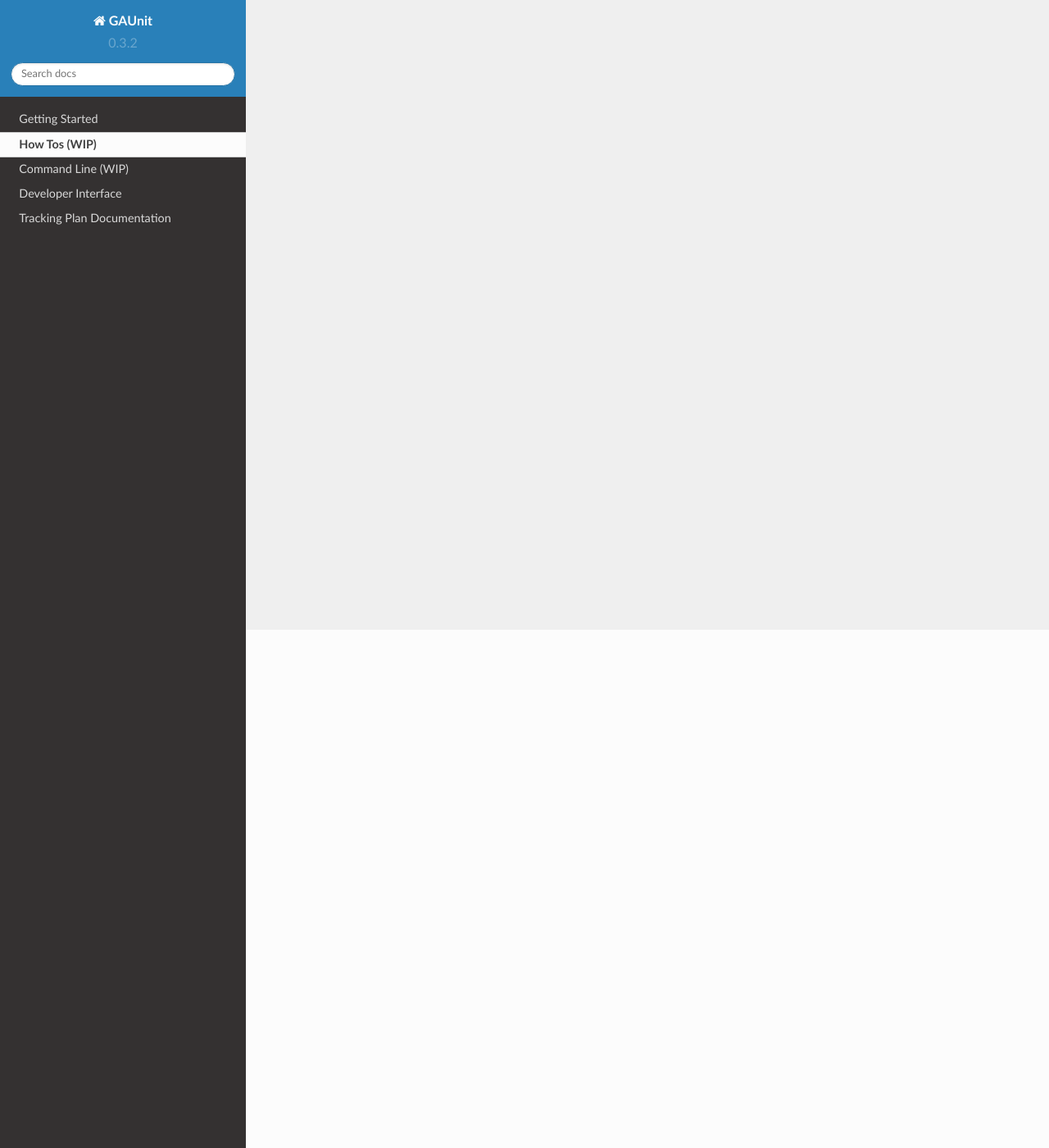
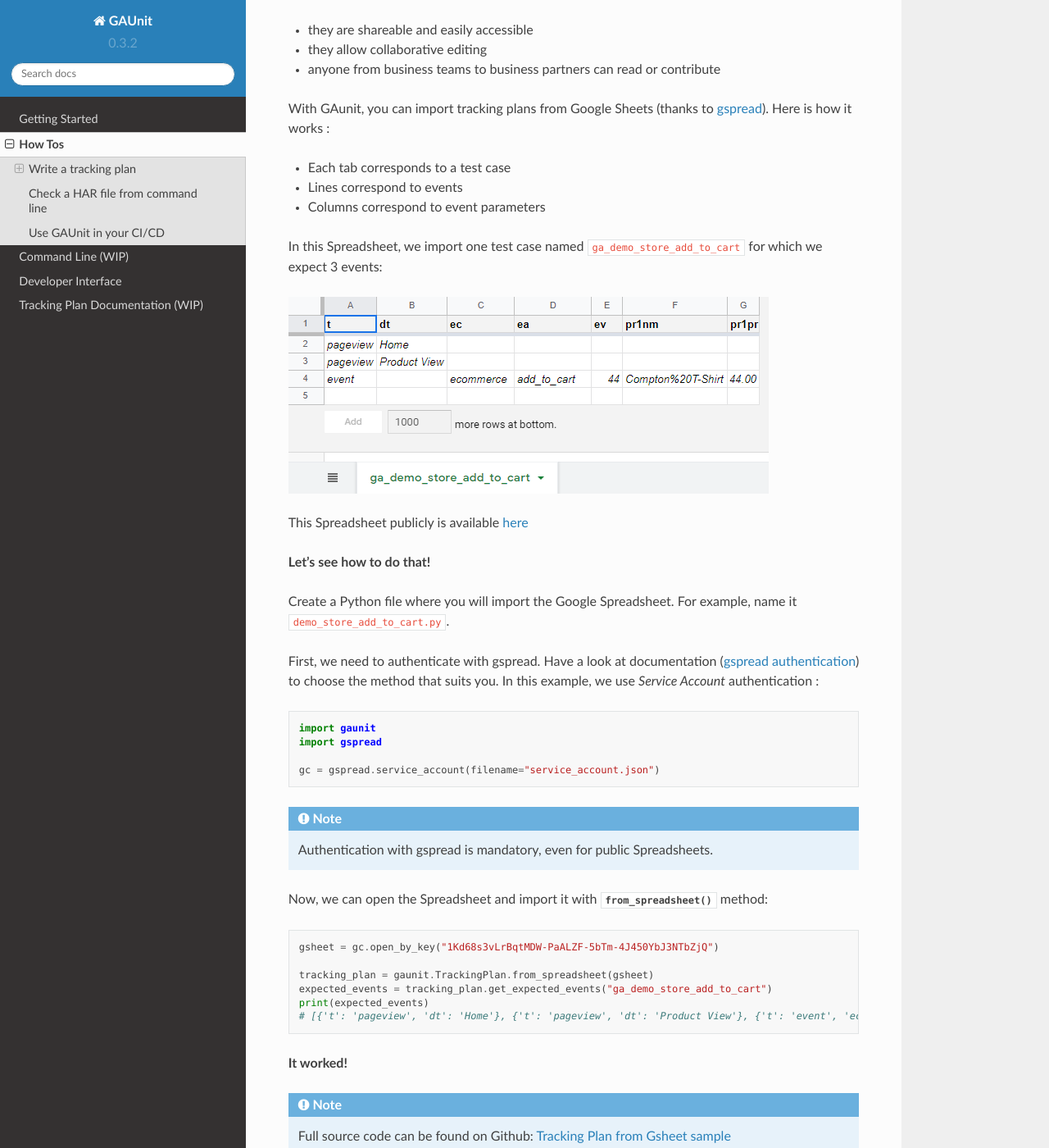
Before and after one commit to VinceCabs/GAUnit, a Sphinx documentation site: the page built from docs/howtos.rst, in a window 1280 px wide and 1400 px high, scrolled down 632 px. Shown: the whole window at 82% size. Built offline with Sphinx 7.4.7 and the Read the Docs theme 2.0.0, drawn with Linux system fonts in a browser that asks for light colours; some of the changed text lies outside the part shown.

Commit message:
📘docs: add how tos for tracking plans
- 3 methods: Gsheet, Python, Json
- add WIP howtos
- minor change on existing WIP sections
- minor change go Gsheet sample

```diff
--- a/docs/howtos.rst
+++ b/docs/howtos.rst
@@ -1,16 +1,145 @@
 .. howtos:
 
-How Tos (WIP)
+How Tos
 =================
 
-..
-  Write a tracking plan
-  -----------------------
-  in Python
-  ^^^^^^^^^^^^
-  in a JSON file
-  ^^^^^^^^^^^^^^^
-  in Google Sheet
-  ^^^^^^^^^^^^^^^^
-  Extract existing events for future tests
-  ^^^^^^^^^^^^^^^^^^^^^^^^^^^^^^^^^^^^^^^^^^
+In this part, we assume you already have the basics of GAUnit. If not,
+we advise to read the :ref:`tutorial` section.
+
+Write a tracking plan
+-------------------------
+
+with a JSON file
+^^^^^^^^^^^^^^^^^
+
+See :ref:`write_tracking_plan` from *Getting Started* section to get an example
+of a ``tracking_plan.json`` file.
+
+You can then import the file with these 2 lines of code:
+
+.. code:: python
+
+    import gaunit
+
+    tracking_plan = gaunit.TrackingPlan.from_json("tracking_plan.json")
+
+
+with Google Sheet
+^^^^^^^^^^^^^^^^^^^^
+
+Google Sheets can be very convenient for tracking plans:
+
+- they are shareable and easily accessible
+- they allow collaborative editing
+- anyone from business teams to business partners can read or contribute
+
+With GAunit, you can import tracking plans from Google Sheets (thanks to `gspread <https://gspread.readthedocs.io/en/latest/>`_).
+Here is how it works :
+
+- Each tab corresponds to a test case
+- Lines correspond to events
+- Columns correspond to event parameters
+
+In this Spreadsheet, we import one test case named ``ga_demo_store_add_to_cart`` for which we expect 3 events:
+
+.. image:: img/tracking_plan_gsheet.png
+
+This Spreadsheet publicly is available `here <https://docs.google.com/spreadsheets/d/1Kd68s3vLrBqtMDW-PaALZF-5bTm-4J450YbJ3NTbZjQ>`_
+
+**Let's see how to do that!**
+
+Create a Python file where you will import the Google Spreadsheet.
+For example, name it ``demo_store_add_to_cart.py``.
+
+First, we need to authenticate with gspread. Have a look at documentation
+(`gspread authentication <https://gspread.readthedocs.io/en/latest/oauth2.html>`_) to choose the method that suits you.
+In this example, we use *Service Account* authentication :
+
+.. code:: python
+
+    import gaunit
+    import gspread
+
+    gc = gspread.service_account(filename="service_account.json")
+
+.. note::
+
+    Authentication with gspread is mandatory, even for public Spreadsheets.
+
+Now, we can open the Spreadsheet and import it with :meth:`~gaunit.TrackingPlan.from_spreadsheet()` method:
+
+.. code::
+
+    gsheet = gc.open_by_key("1Kd68s3vLrBqtMDW-PaALZF-5bTm-4J450YbJ3NTbZjQ")
+
+    tracking_plan = gaunit.TrackingPlan.from_spreadsheet(gsheet)
+    expected_events = tracking_plan.get_expected_events("ga_demo_store_add_to_cart")
+    print(expected_events)
+    # [{'t': 'pageview', 'dt': 'Home'}, {'t': 'pageview', 'dt': 'Product View'}, {'t': 'event', 'ec': 'ecommerce', ..}]
+
+**It worked!**
+
+.. note::
+
+    Full source code can be found on Github:
+    `Tracking Plan from Gsheet sample <https://github.com/VinceCabs/GAUnit/tree/master/samples/tracking_plan_from_gsheet>`_
+
+
+In Python
+^^^^^^^^^^^^
+
+This is very simple. Two methods can help you here:
+
+- :meth:`~gaunit.TrackingPlan.from_events()` which returns a :class:`~gaunit.TrackingPlan`
+- :meth:`~gaunit.TrackingPlan.add_test_case()` which adds a test case to an existing instance of :class:`~gaunit.TrackingPlan`
+
+We will see them both. First, write the expected events for your test case
+called ``demo_store_add_to_cart`` in a list:
+
+.. code:: python
+
+    expected_events = [
+        {
+            "t": "pageview",
+            "dt": "Home"
+        },
+        {   "t": "pageview",
+            "dt": "Product View"
+        },
+        {
+            "t": "event",
+            "ec": "ecommerce",
+            "ea": "add_to_cart",
+            "ev": "44",
+            "pr1nm": "Compton T-Shirt",
+            "pr1pr": "44.00",
+        }
+    ]
+
+Now, you can create your tracking plan (2 methods):
+
+.. code::
+
+    import gaunit
+
+    tracking_plan = gaunit.TrackingPlan.from_events("demo_store_add_to_cart", expected_events)
+    # or you can do this way:
+    tracking_plan = gaunit.TrackingPlan()
+    tracking_plan.add_test_case("demo_store_add_to_cart", expected_events)
+
+You can add as many test cases as you want with the :meth:`~gaunit.TrackingPlan.add_test_case()` method.
+
+Extract existing events for future tests
+^^^^^^^^^^^^^^^^^^^^^^^^^^^^^^^^^^^^^^^^^^
+
+WIP
+
+Check a HAR file from command line
+--------------------------------------
+
+WIP
+
+Use GAUnit in your CI/CD
+-----------------------------------
+
+WIP
--- a/docs/trackingplan.rst
+++ b/docs/trackingplan.rst
@@ -1,6 +1,6 @@
 .. _trackingplan:
 
-Tracking Plan Documentation
-=============================
+Tracking Plan Documentation (WIP)
+=================================
 
 **WIP**
```
Also changed, not shown: docs/img/tracking_plan_gsheet.png (added), 1 other file.
